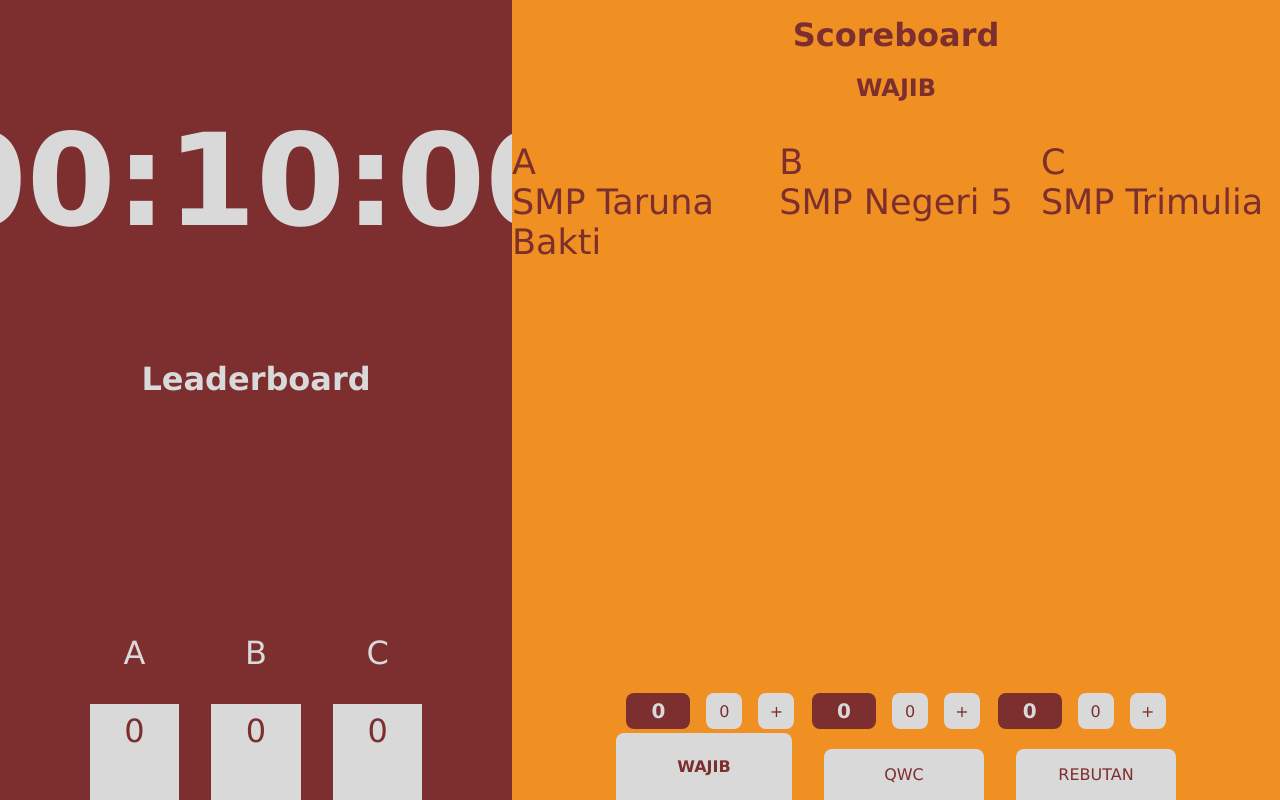
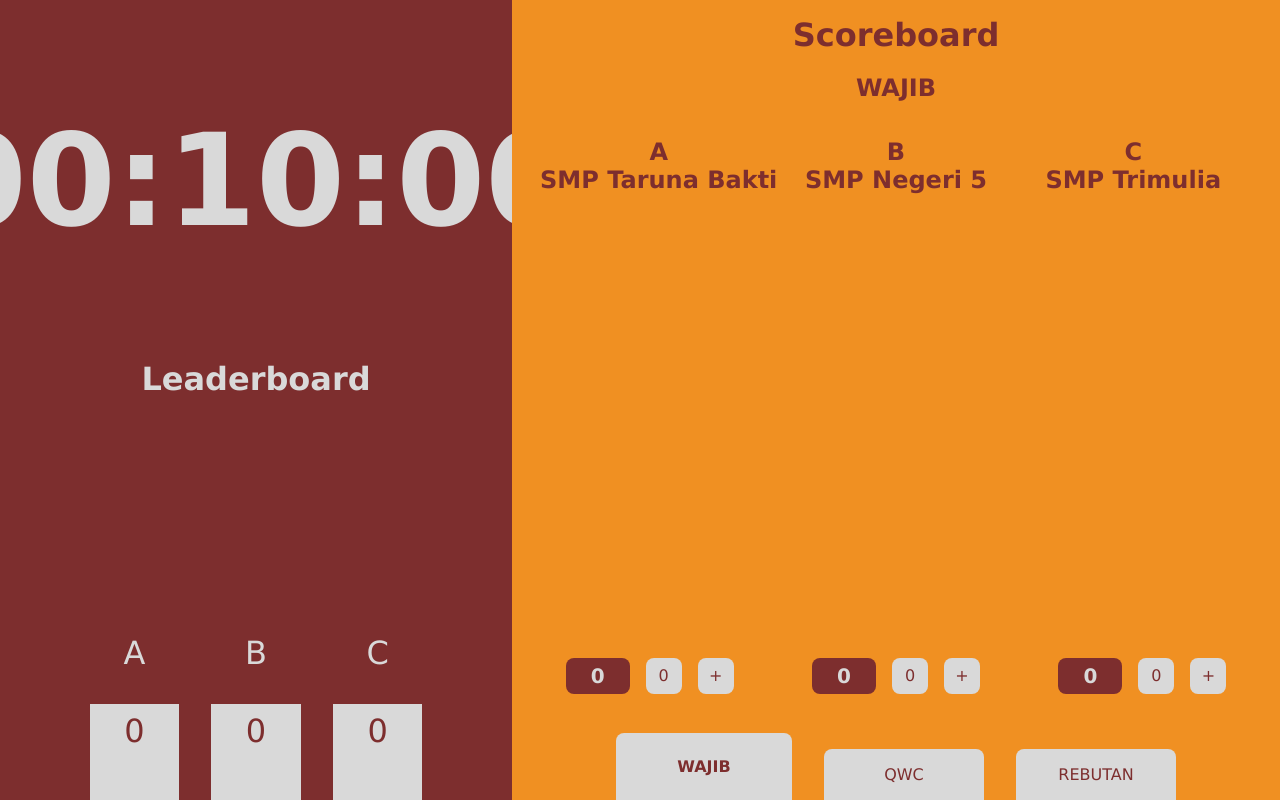
Before and after one commit to TahuDocx/timerScore, a plain HTML site: page R1/S1/index.html in a window 1280 px wide. Drawn offline with Linux system fonts and the light colour scheme.

Commit message:
fix style

```diff
--- a/style.css
+++ b/style.css
@@ -174,10 +174,11 @@ h1 {
   background-color: #F09022;
   color: #7D2E2E;
   display: flex;
-  justify-content: space-between;
+  /* justify-content: space-around; */
   align-items: center;
   flex-direction: column;
   height: 100vh;
+  gap: 1rem;
 }
 
 .score-header {
@@ -187,19 +188,21 @@ h1 {
   align-items: center;
   flex-direction: column;
   padding: 1rem;
+  padding-bottom: 0;
 }
 
 .scoreboard .score-buttons, .scoreboard .name {
   /* display: grid;
   grid-template-columns: 12vw 12vw 12vw;
   gap: 2rem; */
-  font-size: 35px;
+  font-size: 1.5rem;
 }
 
 .scoreboard .score {
   display: none;
   grid-template-columns: 12vw 12vw 12vw;
   gap: 2rem;
+  justify-content: space-evenly;
 }
 
 .scoreboard .score.active {
@@ -233,6 +236,8 @@ h1 {
   /* grid-template-columns: 1fr 1fr 1fr; */
   gap: 2rem;
   align-items: end;
+  position: fixed;
+  bottom: 0;
 }
 
 .scoreboard .tabs .tab {
@@ -249,7 +254,7 @@ h1 {
 
 .scoreboard .tabs .tab:hover{
   color: #F09022;
-  font-weight: 700;
+  font-weight: 800;
   padding: 1.25rem;
   transition: ease;
   transition-duration: .5s;
@@ -277,8 +282,8 @@ h1 {
   justify-content: space-between;
   align-items: center;
   flex-direction: column;
-  /* gap: 1rem; */
-  height: 58vh;
+  gap: 1rem;
+  /* height: 58vh; */
 }
 
 .scoreboard .scorelist .scoreeee {
@@ -301,12 +306,14 @@ h1 {
   align-items: center;
   justify-items: center;
   column-gap: 1rem;
+  height: 2.25rem;
   /* width: 3vw; */
 }
 
-/* .scoreboard .scorelist .scoreeee .score-container { */
-
-/* } */
+.scoreboard .scorelist .score-container .score-number {
+  font-size: 1.10rem;
+  font-weight: 800;
+}
 
 .scoreboard .scorelist .button {
   /* margin-top: 1rem; */
@@ -318,4 +325,9 @@ h1 {
   display: grid;
   grid-template-columns: 1fr 1fr 1fr;
   font-size: 1.5rem;
+  text-align: center;
+  font-weight: 800;
 }
+.scores, .scores .score {
+  width: 60vw;
+}
```
